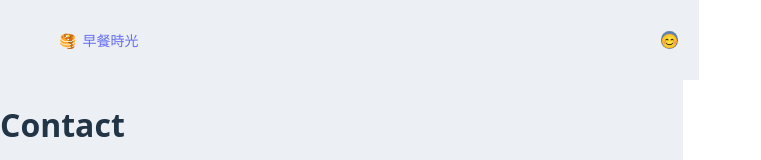
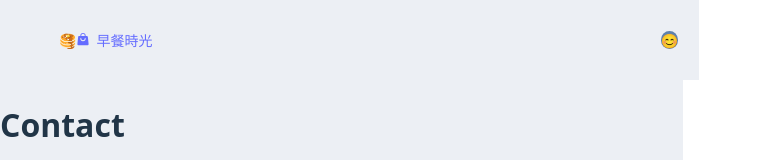
Before and after one commit to s724123/bun_vite, a React (Vite) app: page /contact in a window 1280 px wide. Shown: the top 160 px of the page, without its empty margins (0-761 px from the left). Built offline with nearby package versions, Linux system fonts and the light colour scheme.

Commit message:
fix react-icons import

```diff
--- a/src/components/layout/Header.tsx
+++ b/src/components/layout/Header.tsx
@@ -1,7 +1,7 @@
 // src/components/layout/Header.jsx
 import {useState} from "react";
 import { Link, useLocation } from 'react-router-dom'
-import { IconName } from "react-icons/hi2";
+import { HiShoppingBag } from "react-icons/hi2";
 function Header() {
     const [isMenuOpen, setIsMenuOpen] = useState(false)
     const location = useLocation()
@@ -71,7 +71,7 @@ function Header() {
 
                 {/* 網站 Logo */}
                 <Link to="/" className="btn btn-ghost text-xl">
-                    <span className="text-2xl mr-2">🥞</span>
+                    <span className="text-2xl mr-2">🥞<HiShoppingBag/></span>
                     早餐時光
                 </Link>
             </div>
```
